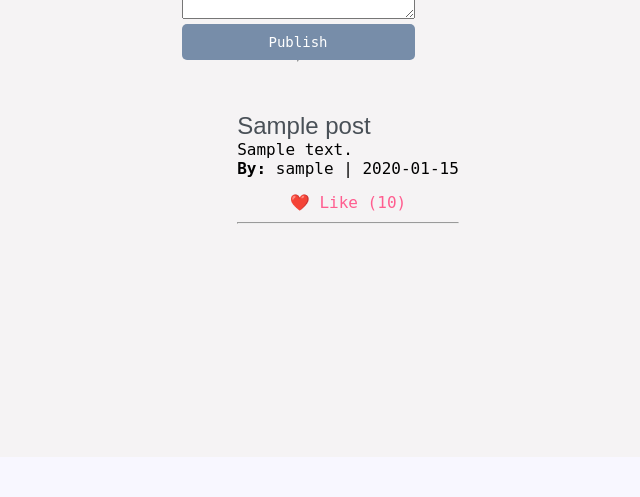
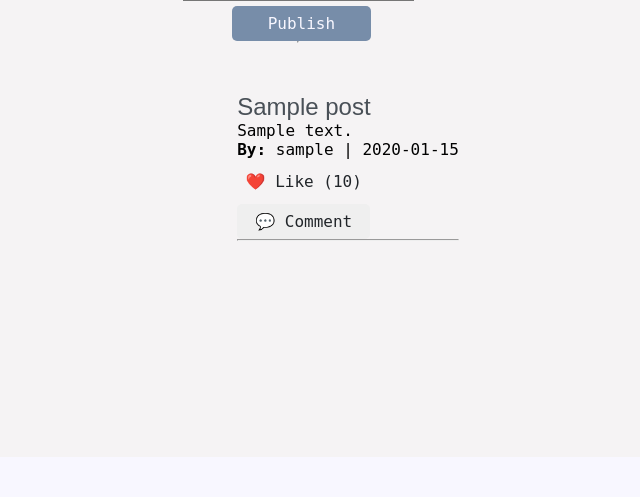
Before and after one commit to ldanie38/surfquest2, a Flask app: template flask_app/templates/blog.html in a window 1280 px wide. Shown: the part 591-1088 px from the top of the page, without its empty margins (592-1232 px from the left). Run offline with Flask 3, Linux system fonts and the light colour scheme; the template is opened without the code that fills it: most values are stand-ins (such as "Sample title", 1, 10 or a date in 2020); some web fonts are replaced.

Commit message:
comments

```diff
--- a/flask_app/models/blog.py
+++ b/flask_app/models/blog.py
@@ -8,6 +8,7 @@ class BlogPost:
         self.author = data['author']
         self.created_at = data['created_at']
         self.likes = data['likes']
+        self.updated_at = data['updated_at']
 
     db='project'
 
@@ -46,6 +47,6 @@ class BlogPost:
 
     @classmethod
     def get_total_likes(cls):
-        query = "SELECT SUM(likes) AS total_likes FROM comments;"
+        query = "SELECT SUM(likes) AS total_likes FROM blog_posts;"
         result = connectToMySQL('project').query_db(query)
-        return result[0]['total_likes'] if result else 0
+        return result[0]['total_likes'] if result and result[0]['total_likes'] is not None else 0
--- a/flask_app/static/css/blog.css
+++ b/flask_app/static/css/blog.css
@@ -41,7 +41,7 @@ h1 {
     font-weight: 400;
     font-style: normal;
     font-size: 3em;
-    color:#212529; /* or whatever you prefer */
+    color:#212529;
   }
 
 h2{
@@ -146,7 +146,7 @@ p{
     color:#212529 ;
   }
 
-  input, textarea, button {
+  input, textarea {
     width: 100%;
     padding: 8px;
     margin-top: 5px;
@@ -156,19 +156,53 @@ p{
     font-size: 1em;
   }
 
-  button {
-    background-color: #778da9;
-    color: white;
+  .blog_post button{
+    background-color:#778da9;
+    color:#f8f7ff;
+    font-size: 14px;
+    border: none;
+    cursor: pointer;
+    border-radius: 5px;
+    width: 60%;
+    padding: 8px;
+    margin-top: 5px;
+    font-family: "dico-typewriter", mono;
+    font-weight: 400;
+    font-style: normal;
+    font-size: 1em;
+    padding: 8px;
+    margin-top: 5px;
+    margin-left: 50px;
+
+
+
+  }
+
+  .post_content button {
+    background-color:none;
+    color:#212529;
     font-size: 14px;
     border: none;
     padding: 10px;
     cursor: pointer;
     border-radius: 5px;
+    width: 60%;
+    padding: 8px;
+    margin-top: 5px;
+    font-family: "dico-typewriter", mono;
+    font-weight: 400;
+    font-style: normal;
+    font-size: 1em;
 
   }
 
   button:hover {
-    background-color: #6096ba;
+    background-color:white;
+    color:#212529;
+
+  }
+  .like-button:hover {
+    background-color:white;
 
   }
 
@@ -252,7 +286,3 @@ ul {
     font-size: 1em;
     cursor: pointer;
 }
-
-.like-button:hover {
-    color:#778da9;
-}
--- a/flask_app/templates/blog.html
+++ b/flask_app/templates/blog.html
@@ -69,6 +69,20 @@
                   ❤️ Like (<span class="like-count">{{ post.likes or total_likes }}</span>)
                 </button>
               </p>
+              <p>
+                <button class="comment-button" data-post-id="{{ post.id }}">
+                    💬 Comment
+                </button>
+            </p>
+            <div id="comment-form-{{ post.id }}" class="comment-form" style="display: none;">
+                <form action="/comment/create" method="POST">
+                    <input type="hidden" name="post_id" value="{{ post.id }}">
+                    <textarea name="content" rows="3" placeholder="Write your comment..."></textarea>
+                    <button type="submit">Post Comment</button>
+                </form>
+            </div>
+
+
 
 
             </article>
@@ -150,6 +164,26 @@ document.addEventListener("DOMContentLoaded", function() {
   setInterval(changeImage, 5000); // Change every 5 seconds
 });
 
+/*comment section*/
+document.addEventListener("DOMContentLoaded", function() {
+  const commentButtons = document.querySelectorAll(".comment-button");
+
+  commentButtons.forEach(button => {
+      button.addEventListener("click", function() {
+          const postId = this.dataset.postId;
+          const commentForm = document.getElementById(`comment-form-${postId}`);
+
+          if (commentForm.style.display === "none") {
+              commentForm.style.display = "block"; // Show the form
+          } else {
+              commentForm.style.display = "none"; // Hide the form
+          }
+      });
+  });
+});
+
+
+
 
   </script>
 
--- a/server.py
+++ b/server.py
@@ -1,6 +1,6 @@
 from flask_app.controllers import users
 from flask_app.controllers import blogs
-
+from flask_app.controllers import comments
 from flask_app import app
 
 
```
Also changed, not shown: flask_app/controllers/blogs.py (+1 -14 lines), flask_app/controllers/comments.py (+40 -0 lines), flask_app/models/comment_model.py (+32 -5 lines), flask_app/templates/show_blog.html (added, +90 -0 lines).
